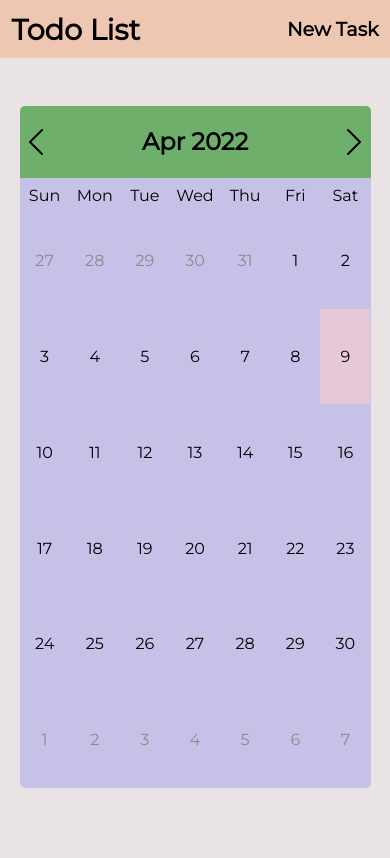
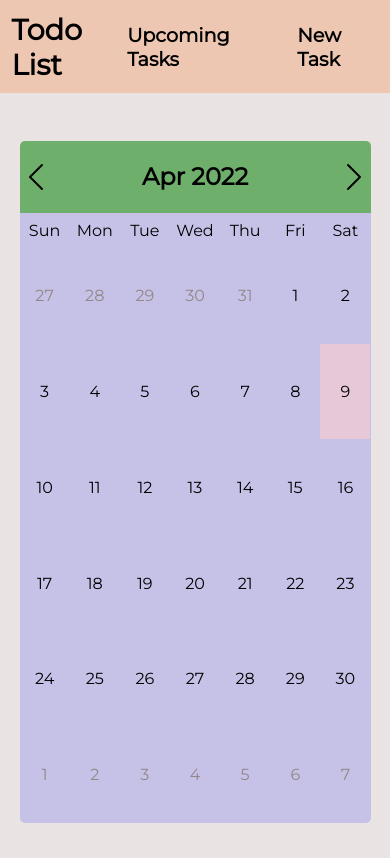
Before and after one commit to arshu18/todo-list, a React (Create React App) app: page / in a window 390 px wide. Built offline with nearby package versions, Linux system fonts and the light colour scheme.

Commit message:
Made Navbar responsive

```diff
--- a/public/index.html
+++ b/public/index.html
@@ -26,7 +26,7 @@
       work correctly both with client-side routing and a non-root public URL.
       Learn how to configure a non-root public URL by running `npm run build`.
     -->
-    <title>React App</title>
+    <title>Todo List</title>
   </head>
   <body>
     <noscript>You need to enable JavaScript to run this app.</noscript>
--- a/src/components/Navbar.css
+++ b/src/components/Navbar.css
@@ -4,6 +4,15 @@
     padding: 0.4em;
     display: flex;
     justify-content: space-between;
+    align-items: center;
+}
+
+.Navbar-vertical{
+    background-color: var(--clr-navbar);
+    font-size: 1.8rem;
+    padding: 0.4em;
+    display: flex;
+    flex-direction: column;
     align-items: center;
 }
 
@@ -14,11 +23,47 @@
     color: black;
 }
 
+.Navbar-navigationContainer{
+    display: flex;
+}
+
+.Navbar-Upcoming{
+    font-size: 1.2rem;
+    text-decoration: none;
+    font-weight: bold;
+    color: black;
+}
+
 .Navbar-Newtask{
     cursor: pointer;
     font-size: 1.2rem;
+    margin-left: 1.5em;
 }
 
-.Navbar-Newtask:hover{
+.Navbar-Newtask-vertical{
+    cursor: pointer;
+    font-size: 1.2rem;
+    margin-top: 1em;
+}
+
+.Navbar-Newtask:hover, .Navbar-Upcoming:hover, .Navbar-Newtask-vertical:hover{
     color: #7b7676;
 }
+
+.Navbar-Hamburger{
+    position: absolute;
+    top: 20px;
+    right: 18px;
+    display: flex;
+    flex-direction: column;
+    justify-content: space-between;
+    height: 20px;
+    width: 30px;
+    cursor: pointer;
+}
+
+.Navbar-line{
+    width: 100%;
+    background-color: black;
+    height: 1px;
+}
--- a/src/components/Navbar.js
+++ b/src/components/Navbar.js
@@ -1,4 +1,4 @@
-import React, { useState } from "react"
+import React, { useState, useEffect } from "react"
 import { Link } from "react-router-dom"
 
 // Components
@@ -9,14 +9,59 @@ import "./Navbar.css"
 
 const Navbar = () => {
     const [displayModal, setDisplayModal] = useState(false)
+    const [displayHamburger, setDisplayHamburger] = useState(false)
+    const [displayTabs, setDisplayTabs] = useState(true)
+    const [displayVerticalNav, setDisplayVerticalNav] = useState(false)
+
+    useEffect(() => {
+        const resizeFn = () => {
+            if(window.innerWidth <= 600){
+                setDisplayHamburger(true)
+                setDisplayTabs(false)
+            }
+            else{
+                setDisplayHamburger(false)
+                setDisplayTabs(true)
+                setDisplayVerticalNav(false)
+            }
+        }
+
+        window.addEventListener("resize", resizeFn)
+        return () => window.removeEventListener("resize", resizeFn)
+    }, [])
 
     return (
         <>
             { displayModal && <NewTask setDisplayModal={setDisplayModal} /> }
             <nav className="Navbar">
                 <Link to="/" className="Navbar-links">Todo List</Link>
-                <h4 className="Navbar-Newtask" onClick={() => setDisplayModal(true)}>New Task</h4>
+                {
+                    displayTabs && (
+                        <section className="Navbar-navigationContainer">
+                            <Link to="/" className="Navbar-Upcoming">Upcoming Tasks</Link>
+                            <h4 className="Navbar-Newtask" onClick={() => setDisplayModal(true)}>New Task</h4>
+                        </section>
+                    )
+                }
+                {
+                    displayHamburger && (
+                        <div className="Navbar-Hamburger" onClick={() => setDisplayVerticalNav(prevState => !prevState)}>
+                            <div className="Navbar-line"></div>
+                            <div className="Navbar-line"></div>
+                            <div className="Navbar-line"></div>
+                        </div>
+                    )
+                }
             </nav>
+            {
+                displayVerticalNav && (
+                    <section className="Navbar-vertical">
+                        <Link to="/" className="Navbar-Upcoming">Upcoming Tasks</Link>
+                        <h4 className="Navbar-Newtask-vertical" onClick={() => setDisplayModal(true)}>New Task</h4>
+                    </section>
+                )
+            }
+
         </>
 
     )
```
